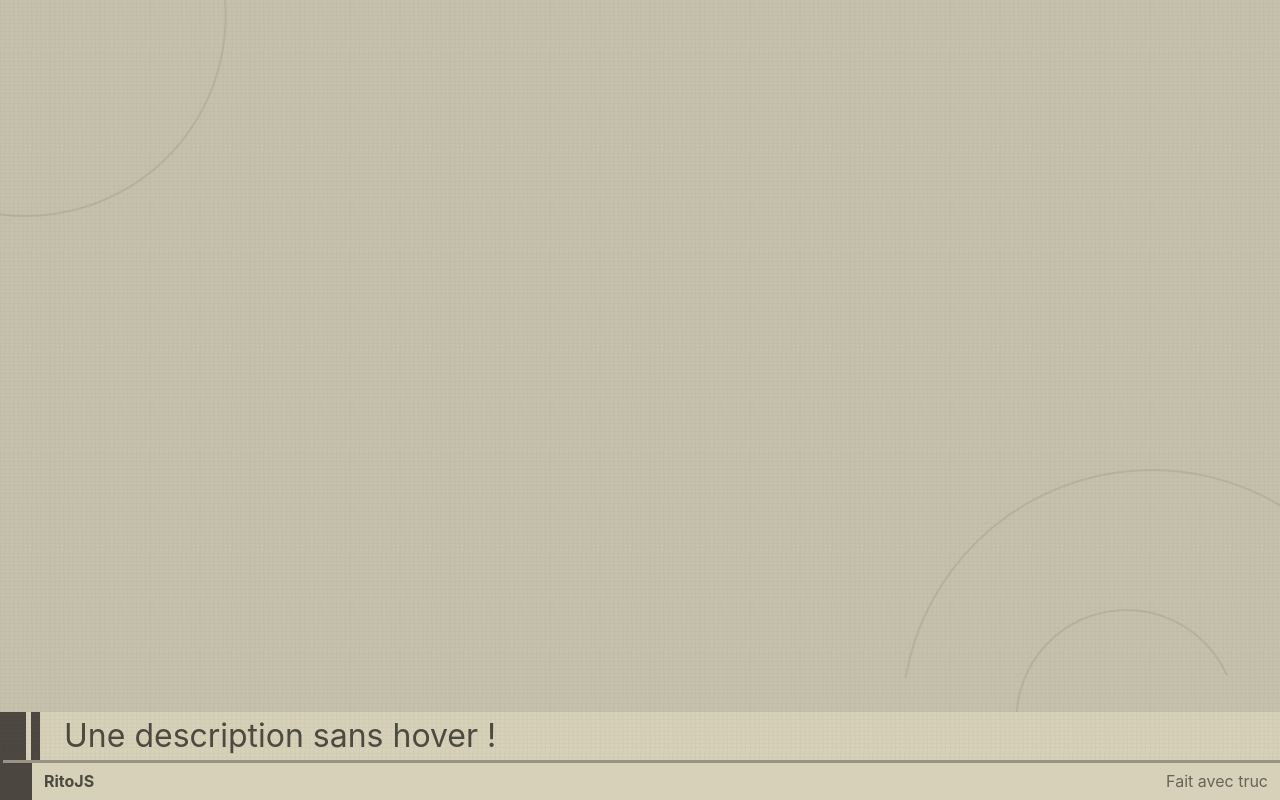
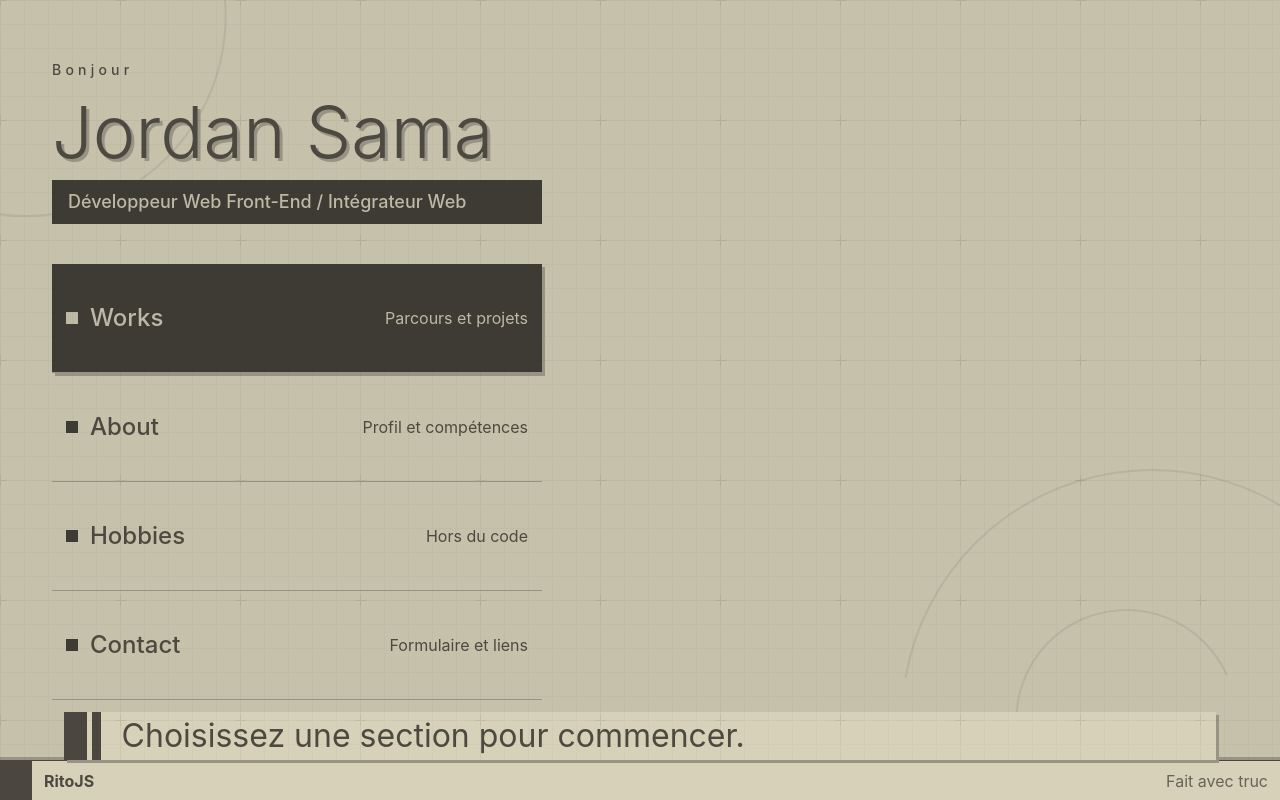
Before and after one commit to RitoJS/Portfolio, a SvelteKit app in the folder Jordan/: page / in a window 1280 px wide. Built offline with nearby package versions, Linux system fonts and the light colour scheme.

Commit message:
Feat: style menu + fix divers (grid-bg, menu overlay, overflow works, description component qui ne s'update pas en cliquant sur un lien)

```diff
--- a/Jordan/src/lib/components/menu.svelte
+++ b/Jordan/src/lib/components/menu.svelte
@@ -14,7 +14,7 @@
 {#if options.visible}
     {#each menu as link, index (index) }
         <!--Mobile-->
-        <div role="button" tabindex="0" class={ `w-full p-2 parent-link  ${(menu.length-1 === index && !(menu.length-1 & 1) ? 'col-span-full' : '')} md:hidden`}>
+        <div role="button" tabindex="0" class={ `w-full p-2 parent-link  ${(menu.length-1 === index && !(menu.length-1 & 1) ? 'col-span-full' : '')} lg:hidden`}>
             <div class="content-menu flex flex-col  w-full h-full">
                 <div class="icon-menu w-full basis-0 grow-7  flex justify-center min-h-0  overflow-hidden">
                     <div class="min-h-0 m-auto" transition:fly|global={{x: -100, duration: 400, delay: index * 100}} >
--- a/Jordan/src/routes/+layout.svelte
+++ b/Jordan/src/routes/+layout.svelte
@@ -4,6 +4,7 @@
     import { fly } from 'svelte/transition';
     import { cubicIn, cubicOut } from 'svelte/easing';
 	import { setContext } from 'svelte';
+    import { beforeNavigate } from '$app/navigation';
     import favicon from '$lib/assets/favicon.svg';
     import CanvasBackground from '$lib/components/canvas-background.svelte';
 	import Description from '$lib/components/description.svelte';
@@ -23,6 +24,10 @@
     let modalBgShow = $state(false);
 
 	setContext('info', info);
+
+     beforeNavigate(() => {
+        info.text = null;
+    });
 
     const transitionIn = { easing: cubicIn, x: 10, duration: 800, delay: 800 };
     const transitionOut = { easing: cubicOut, x: -10, duration: 300 };
@@ -74,10 +79,9 @@
 <CanvasBackground />
 <svelte:head><link rel="icon" href={favicon} /></svelte:head>
 {#if modalBgShow}
-    <div class="fixed z-1 w-full h-full top-0 left-0 modal-bg md:hidden"></div>
+    <div class="fixed z-1 w-full h-full top-0 left-0 modal-bg lg:hidden"></div>
 {/if}
-<header class="z-2 md:flex head-menu md:p-1 shrink-0">
-    <h1 class="hidden">JS</h1>
+<header class="z-2 lg:flex head-menu md:p-1 shrink-0">
     <!--Burger Menu-->
     <div
     role="button"
@@ -117,7 +121,7 @@
 
     <!--Desktop Menu-->
     {#if page.url.pathname !== '/'}
-        <div class="hidden md:block w-full">
+        <div class="hidden lg:block w-full">
             <nav class="flex justify-around items-center  w-full menu-nav">
                 <Menu options={optionsMenu} />
             </nav>
@@ -166,6 +170,8 @@
     .tips {
         grid-area: 1 / 1;
         align-self: end;
+        margin-left: 5%;
+        margin-right: 5%;
         z-index: 4;
     }
 
--- a/Jordan/src/routes/+page.svelte
+++ b/Jordan/src/routes/+page.svelte
@@ -1,189 +1,258 @@
 <script lang="ts">
     /* eslint-disable svelte/no-navigation-without-resolve */
-    import { menuMock } from "$lib/mock/menu-mock";
-	import type { Menu } from "$lib/types/menu";
-
-    import { fade, fly } from "svelte/transition";
-	import AnimationLetter from "$lib/components/animation-letter.svelte";
-    import { getContext, onMount, tick } from "svelte";
-	import Date from "$lib/components/date.svelte";
-    import avatarMobile from "$lib/assets/avatar.png";
-    import avatarDesktop from "$lib/assets/home9.jpg";
+    import { getContext, onMount } from 'svelte';
+    import { beforeNavigate } from '$app/navigation';
+    import Gallery from '$lib/components/gallery.svelte';
+    import AnimationLetter from '$lib/components/animation-letter.svelte';
+    import Date from '$lib/components/date.svelte';
 
     const info = getContext<{ text: string | null }>('info');
 
-    let menu: Menu[] = menuMock;
+    const avatarMobile: string = 'assets/imgs/home2.png';
+    const avatarDesktop: string = 'assets/imgs/home6.png';
 
-    // Animation Avatar
-    let landed = $state(false);
-    let spinning = $state(false);
-    function spinFade(node, { duration }) {
-        return {
-            duration,
-            css: (t: number) => `
-                opacity: ${t};
-                bottom: ${100 - t * 100}%;
-            `
+    const links = [
+        { href: '/works',   label: 'Works',   sub: 'Parcours et projets',   desc: 'Mon parcours, mes formations et mes projets.' },
+        { href: '/about',   label: 'About',   sub: 'Profil et compétences', desc: 'Qui je suis et ce que je sais faire.' },
+        { href: '/hobbies', label: 'Hobbies', sub: 'Hors du code',          desc: 'Ce que je fais quand je ne code pas.' },
+        { href: '/contact', label: 'Contact', sub: 'Formulaire et liens',   desc: 'Un message, un projet ? Écris-moi.' }
+    ];
+
+    const tags: string[] = ['react', 'svelte', 'vue', 'nextjs'];
+
+    const availability = {
+        open: true,
+        status: 'Disponible',
+        rows: [
+            { label: 'Contrat', value: 'CDI, CDD' },
+            { label: 'Début',   value: 'Immédiat' },
+            { label: 'Lieu',    value: 'Remote / Hybride' }
+        ]
     };
+
+    const defaultText: string = 'Choisissez une section pour commencer.';
+    let active = $state(0);
+    let leaving = false;
+
+    beforeNavigate(() => {
+        leaving = true;
+    });
+
+    onMount(() => {
+        info.text = defaultText;
+    });
+
+    function hover(i: number) {
+        if (leaving) return;
+        active = i;
+        info.text = links[i].desc;
     }
-
-    let showAvatar = $state(false);
-
-    onMount(async () => {
-        await tick();
-        showAvatar = true;
-    });
+    function leave() {
+        if (leaving) return;
+        info.text = defaultText;
+    }
 </script>
 
-<!--Mobile-->
+<article class="w-full h-full flex flex-col lg:flex-row gap-4 lg:gap-14 lg:px-8 overflow-y-auto lg:overflow-visible">
 
-<article class="md:hidden flex flex-col justify-center h-full">
-    {#if showAvatar}
-        <h1 class=" mb-2">
-            <hr class="w-full mb-0.5 " />
-            <div class="flex home-titles w-full items-center text-center">
-                <AnimationLetter data="Jordan Sama" className="title-text" classParent="w-full"/>
+
+    <div class="flex flex-col gap-4 lg:w-5/12 lg:shrink-0 lg:h-full">
+        <p class="text-xs lg:text-sm tracking-[0.3em] font-medium"><Date day="Bonjour" night="Bonsoir" /></p>
+
+        <div>
+            <h1 class="title text-5xl lg:text-7xl font-light leading-none mb-3">
+                <AnimationLetter data="Jordan Sama" className="" />
+            </h1>
+            <div class="job px-3 py-2 lg:px-4 text-base lg:text-lg font-medium">
+                Développeur Web Front-End / Intégrateur Web
             </div>
-            <hr class="w-full mt-0.5 " />
-        </h1>
-        <div>
+        </div>
 
-                <figure class="pl-2 pr-2">
-                    <img
-                    src={avatarMobile}
-                    in:spinFade={{ duration: 1000 }}
-                    out:fade
-                    id="avatar"
-                    onintroend={() => (landed = true)}
-                    class:landed
-                    class:spinning
-                    alt="C'est moi !"
+        <!-- Mobile -->
+        <div class="flex gap-2.5 h-1/3 shrink-0 lg:hidden">
+            <div class="panel w-1/3 shrink-0 flex flex-col">
+                <div class="panel-bar text-xs"><span class="square h-1/2 aspect-square"></span>Profil</div>
+                <div class="flex-1 min-h-0">
+                    <Gallery
+                        startIndex={0}
+                        images={[avatarMobile]}
+                        miniature={avatarMobile}
+                        className="w-full h-full object-cover"
+                        detail={false}
                     />
-                </figure>
-
-            <div class="flex flex-col mt-2 sm:flex-row sm:items-center">
-                <div class="mt-2 mb-1 home-titles sm:mr-1 sm:w-1/2">
-                    <hr class="w-full mt-0.5 " />
-                    <h2 class="text-center p-1">Développeur Full-Stack</h2>
-                    <hr class="w-full mb-0.5 " />
                 </div>
-                    <div class=" mb-2 home-titles sm:w-1/2 sm:mt-2 sm:mb-1">
-                    <hr class="w-full mt-0.5 " />
-                    <h2 class="text-center p-1">Intégrateur Web</h2>
-                    <hr class="w-full mb-0.5 " />
+            </div>
+            <div class="panel flex-1 min-w-0 flex flex-col">
+                <div class="panel-bar text-xs"><span class="square h-1/2 aspect-square"></span>Disponibilités</div>
+                <div class="panel-body flex-1 min-h-0 p-3 flex flex-col justify-between gap-2">
+                    <p class="status text-sm font-semibold">
+                        <span class="dot {availability.open ? 'is-open' : ''}"></span>{availability.status}
+                    </p>
+                    <dl class="text-xs leading-5">
+                        {#each availability.rows as row (row.label)}
+                            <div class="flex gap-1">
+                                <dt class="font-medium">{row.label} :</dt>
+                                <dd>{row.value}</dd>
+                            </div>
+                        {/each}
+                    </dl>
+                    <ul class="flex flex-wrap gap-1.5">
+                        {#each tags as tag (tag)}
+                            <li class="tag text-xs">{tag}</li>
+                        {/each}
+                    </ul>
                 </div>
             </div>
         </div>
-    {/if}
-</article>
 
-<!--Desktop-->
-<article class="hidden w-full h-full md:block">
-    <div class="border flex w-full h-full">
-        <div class="w-1/4 h-full home-menu flex flex-col justify-around border-blue">
-            {#each menu as link, i (i) }
-                {#if  i != 0 && i <= 2 }
-                    <div class="left-link">
-                        <hr class="w-full mb-0.5 line-hover " />
-                        <div class="flex desktop-link items-center" transition:fly|global={{x: -100, duration: 400, delay: i * 100}} >
-                            <div class="decorator-cube"></div> <a class="w-full text-center  " href={link.link}>{link.label}</a>
-                        </div>
-                        <hr class="w-full mt-0.5 line-hover " />
-                    </div>
-                {/if}
+        <!-- Menu -->
+        <nav class="flex flex-col gap-2.5 lg:gap-0 lg:flex-1 lg:min-h-0 lg:mt-6" onmouseleave={leave} aria-label="Sections">
+            {#each links as link, i (link.href)}
+                <a
+                    href={link.href}
+                    class="menu-item py-4 lg:py-0 lg:flex-1 {active === i ? 'is-active' : ''}"
+                    onmouseenter={() => hover(i)}
+                    onfocus={() => hover(i)}
+                    onblur={leave}
+                >
+                    <span class="square-sm"></span>
+                    <span class="flex-1 text-xl lg:text-2xl font-medium">{link.label}</span>
+                    <span class="text-xs lg:text-base font-normal">{link.sub}</span>
+                </a>
             {/each}
+        </nav>
     </div>
 
-        <div class="w-2/4 h-full home-portrait border-green">
-            <div class="h-full w-full" id="portrait">
-                <!--<img src={avatarDesktop} alt="mon portrait !" id="avatar-desktop"  />-->
+    <!-- Desktop -->
+    <div class="panel hidden lg:flex flex-1 min-w-0 h-full flex-col">
+        <div class="panel-bar text-lg"><span class="square h-1/2 aspect-square"></span>Mon Profil</div>
+        <div class="panel-body flex-1 min-h-0 p-5 flex flex-col gap-5">
+            <div class="h-1/2 min-h-0 border-2">
+                <Gallery
+                    startIndex={0}
+                    images={[avatarDesktop]}
+                    miniature={avatarDesktop}
+                    className="w-full h-full object-cover object-top"
+                    detail={false}
+                />
+            </div>
+
+            <ul class="flex flex-wrap gap-2">
+                {#each tags as tag (tag)}
+                    <li class="tag text-sm">{tag}</li>
+                {/each}
+            </ul>
+
+            <div class="flex flex-col gap-2 min-h-0">
+                <p class="status text-lg font-semibold">
+                    <span class="dot {availability.open ? 'is-open' : ''}"></span>{availability.status}
+                </p>
+                <dl class="text-base leading-6">
+                    {#each availability.rows as row (row.label)}
+                        <div class="flex gap-2 border-b border-(--shadow-elements-color) py-1">
+                            <dt class="font-medium w-1/4">{row.label}</dt>
+                            <dd>{row.value}</dd>
+                        </div>
+                    {/each}
+                </dl>
             </div>
         </div>
-
-        <div class="w-1/4 h-full home-menu flex flex-col justify-around border-blue">
-            {#each menu as link, i (link) }
-                {#if  i != 0 && i >= 3 }
-                    <div class="right-link">
-                        <hr class="w-full mb-0.5 line-hover " />
-                        <div class="flex desktop-link items-center" transition:fly|global={{x: -100, duration: 400, delay: i * 100}} >
-                            <div class="decorator-cube mr-0"></div> <a class="w-full text-center " href={link.link}>{link.label}</a>
-                        </div>
-                        <hr class="w-full mt-0.5 line-hover " />
-                    </div>
-
-                {/if}
-            {/each}
-        </div>
-
     </div>
 </article>
 
 <style>
-    .home-titles {
+    .title {
+        text-shadow: 3px 3px 0 var(--shadow-elements-color);
+    }
+
+    .job {
+        padding-block: 0.5rem;
         background-color: var(--bg-block-decorator);
         color: var(--focus-text-color);
     }
 
-    .home-menu {
-        .left-link, .right-link {
-            height: 8%;
-            position: relative;
+    .panel {
+        box-shadow: 3px 3px 0 var(--shadow-elements-color);
     }
 
-        .left-link {
-            left: 5%;
+    .panel-bar {
+        display: flex;
+        align-items: center;
+        gap: 0.5rem;
+        height: 2.5rem;
+        padding: 0 0.75rem;
+        font-weight: 600;
+        background-color: var(--bg-block-decorator);
+        color: var(--focus-text-color);
+    }
+    .square {
+        background-color: var(--default-bg-elements2);
     }
 
-        .right-link {
-            left: -5%;
+    .panel-body {
+        background-color: var(--default-bg-elements2);
     }
 
+    .tag {
+        padding: 0.25rem 0.625rem;
+        font-weight: 600;
+        background-color: var(--bg-block-decorator);
+        color: var(--focus-text-color);
     }
 
-    .desktop-link {
-        width: 100%;
-        background-color: var(--default-bg-elements);
-        height: 100%;
-        font-weight: 500;
-        background: linear-gradient(to right, var(--focus-elements) 50%, var(--default-bg-elements) 50%);
-        background-size: 200% 100%;
-        background-position: right bottom;
-        transition: 500ms;
+    .status {
+        display: flex;
+        align-items: center;
+        gap: 0.5rem;
+    }
+    .dot {
+        width: 0.75rem;
+        aspect-ratio: 1;
+        border: 2px solid var(--bg-block-decorator);
+        background-color: transparent;
+    }
+    .dot.is-open {
+        background-color: var(--bg-block-decorator);
     }
 
-    @keyframes spin {
-        from { transform: rotate(0deg); }
-        to   { transform: rotate(1080deg); }
+    .menu-item {
+        display: flex;
+        align-items: center;
+        gap: 0.75rem;
+        padding-inline: 0.875rem;
+        background-color: var(--default-bg-elements2);
+        box-shadow: 3px 3px 0 var(--shadow-elements-color);
+        text-decoration: none;
+        transition: background-color 0.2s, color 0.2s;
+    }
+    .square-sm {
+        width: 0.75rem;
+        aspect-ratio: 1;
+        background-color: var(--bg-block-decorator);
+    }
+    .menu-item:hover,
+    .menu-item:focus-visible,
+    .menu-item.is-active {
+        background-color: var(--bg-block-decorator);
+        color: var(--focus-text-color);
+    }
+    .menu-item:hover .square-sm,
+    .menu-item:focus-visible .square-sm,
+    .menu-item.is-active .square-sm {
+        background-color: var(--focus-text-color);
     }
 
-    #avatar {
-        position: relative;
-        bottom: 100%;
-        opacity: 0;
-        width: 80%;
-        margin: auto;
-
-        &.landed {
-            bottom: 0;
-            opacity: 1;
+    /* Desktop  */
+    @media (min-width: 1024px) {
+        .menu-item {
+            background-color: transparent;
+            box-shadow: none;
+            border-bottom: 1px solid var(--shadow-elements-color);
         }
-
-        &.spinning {
-            animation: spin 1s linear forwards; /* independent duration */
+        .menu-item:hover,
+        .menu-item:focus-visible,
+        .menu-item.is-active {
+            box-shadow: 3px 3px 0 var(--shadow-elements-color);
         }
     }
-
-    #avatar-desktop {
-        width: 100%;
-        height: 100%;
-    }
-
-    /** Small size **/
-    @media (min-width: 640px) {
-        #avatar {
-            width: 65%;
-        }
-    }
-
-
 </style>
--- a/Jordan/src/routes/contact/+page.svelte
+++ b/Jordan/src/routes/contact/+page.svelte
@@ -13,7 +13,7 @@
     onMount(() => {
         description.text = noInfo;
          return () => {
-            if (description.text === noInfo) description.text = null;
+            if (description.text === noInfo) description.text = noInfo;
         };
     })
 </script>
@@ -112,7 +112,7 @@
                         class="external-link-block p-2 m-2 transition-transform duration-300 hover:scale-125"
                         role="presentation"
                         onmouseenter={() => (description.text = `Mon adresse mail: jsscottsama@gmail.com`)}
-                        onmouseleave={() => (description.text = null)}
+                        onmouseleave={() => (description.text = noInfo)}
                     >
                         <img class="cursor-pointer m-auto imgs-icons" src="/assets/icons/mail.svg" alt="icone de l'addresse mail" />
                     </div>
@@ -122,7 +122,7 @@
                         class="external-link-block p-2 m-2 transition-transform duration-300 hover:scale-125"
                         role="presentation"
                         onmouseenter={() => (description.text = `Voir mon CV traditionnel`)}
-                        onmouseleave={() => (description.text = null)}
+                        onmouseleave={() => (description.text = noInfo)}
                     >
                         <a href="/assets/files/Jordan-Sama_cv-1.pdf" target="_blank" rel="noopener noreferrer">
                             <img class="cursor-pointer m-auto imgs-icons" src="/assets/icons/resume.svg" alt="icone de mon cv" />
@@ -134,7 +134,7 @@
                         class="external-link-block p-2 m-2 transition-transform duration-300 hover:scale-125"
                         role="presentation"
                         onmouseenter={() => (description.text = `Aller sur ma page github`)}
-                        onmouseleave={() => (description.text = null)}
+                        onmouseleave={() => (description.text = noInfo)}
                     >
                         <a href="https://github.com/RitoJS" target="_blank" rel="noopener noreferrer">
                             <img class="cursor-pointer m-auto imgs-icons" src="/assets/icons/git.svg" alt="icone de ma page github" />
@@ -147,7 +147,7 @@
                             class="external-link-block p-2 m-2 transition-transform duration-300 hover:scale-125"
                             role="presentation"
                             onmouseenter={() => (description.text = `Aller sur ${info.name}`)}
-                            onmouseleave={() => (description.text = null)}
+                            onmouseleave={() => (description.text = noInfo)}
                          >
                             <a href={info.link} target="_blank" rel="noopener noreferrer">
                                 <img class="cursor-pointer m-auto imgs-icons" src="/{info.icon}" alt="icone de {info.name}" />
@@ -170,7 +170,7 @@
         background: none;
         border: 0;
         input, textarea {
-            background: #b8b19b;
+            background: var(--default-bg-elements2);
             box-shadow: 5px 3px 5px rgba(39, 38, 36, 0.2);
             border-bottom: 2px solid var(--shadow-elements-color);
             border-top: 0;
@@ -191,7 +191,7 @@
     .form-button {
         button {
             font-weight: 500;
-            background: linear-gradient(to right, var(--focus-elements) 50%, var(--default-bg-elements) 50%);
+            background: linear-gradient(to right, var(--focus-elements) 50%, var(--default-bg-elements2) 50%);
             background-size: 200% 100%;
             background-position: right bottom;
             border-bottom: 3px solid;
--- a/Jordan/src/routes/layout.css
+++ b/Jordan/src/routes/layout.css
@@ -55,10 +55,12 @@ html, body {
 }
 
 .grid-bg {
-    background-image: url(../lib/assets/bg-grid.png);
+    background-image: url(../lib/assets/nier-grid.png);
     z-index: 99;
     pointer-events: none;
-    opacity: 0.05;
+    opacity: 0.30;
+    background-size: 120px 120px;
+    background-repeat: repeat;
 }
 
 .hover-background {
--- a/Jordan/src/routes/works/+page.svelte
+++ b/Jordan/src/routes/works/+page.svelte
@@ -18,12 +18,12 @@
     onMount(() => {
         info.text = noInfo;
          return () => {
-            if (info.text === noInfo) info.text = null;
+            if (info.text === noInfo) info.text = noInfo;
         };
     })
 </script>
 
-<article class="w-full h-full overflow-y-auto">
+<article class="w-full h-full overflow-y-auto lg:overflow-y-hidden">
     <div class="h-1/10">
         <AnimationLetter data="Expériences" className="page-title w-full text-left" />
     </div>
```
Also changed, not shown: Jordan/src/lib/assets/nier-grid.png (added). Lines whose indentation alone changed are shown as unchanged.
